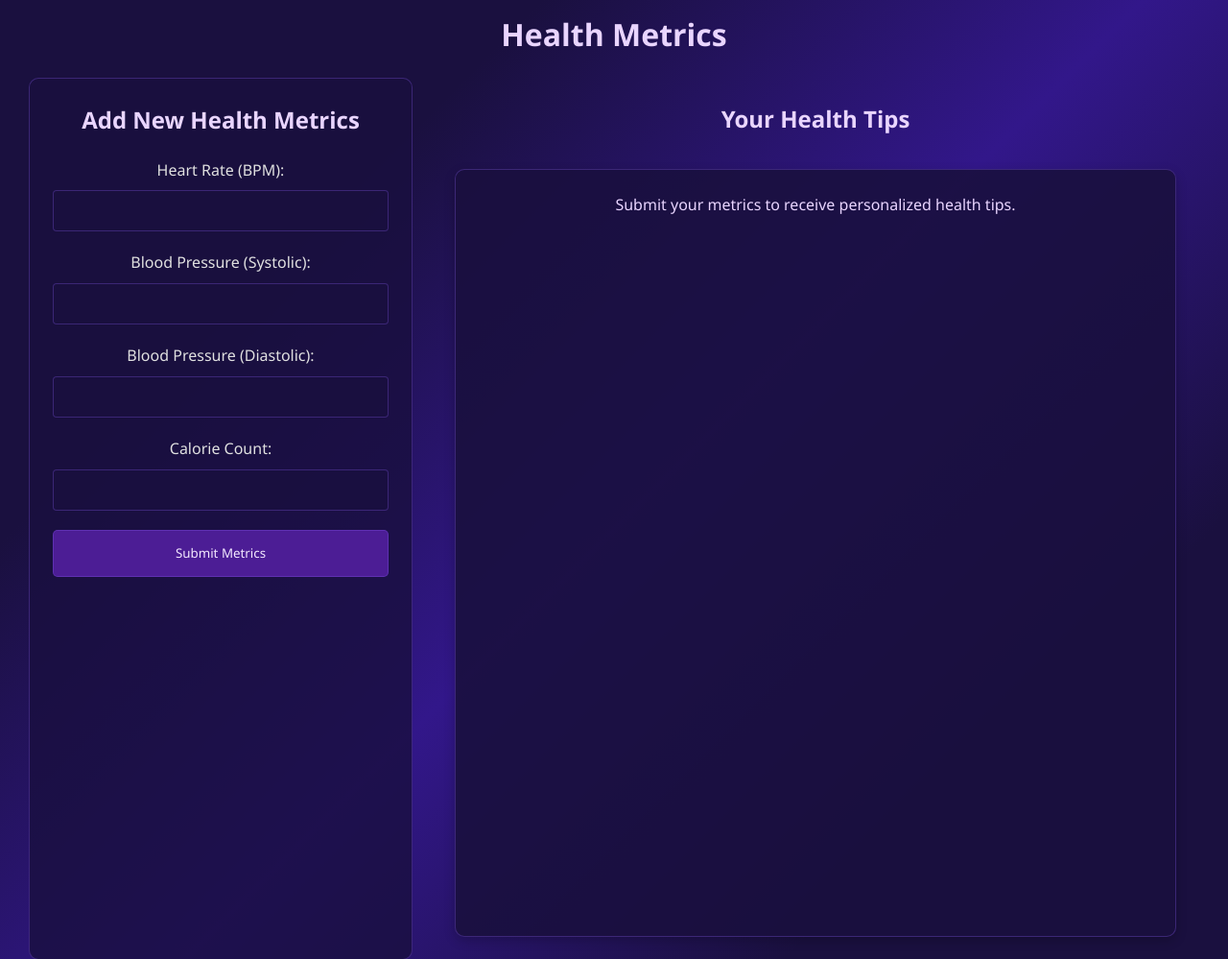
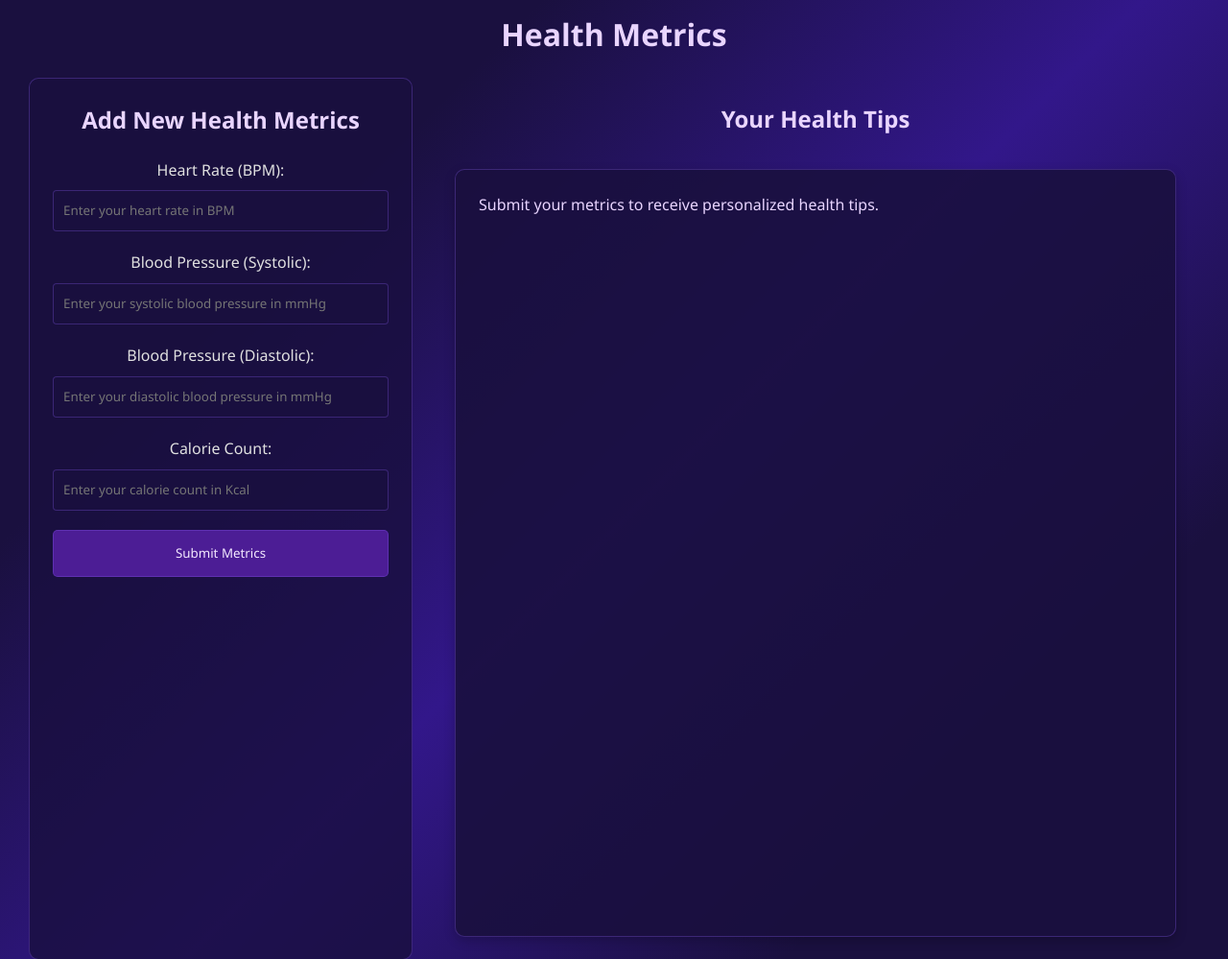
Before and after one commit to KanagalaPraneetha/Visionary-Health-Tracker, a Flask app: page /health-metrics in a window 1280 px wide. Shown: the part 60-1059 px from the top of the page at 96% size. Run offline with Flask 3, Linux system fonts and the light colour scheme; the visitor is signed in with stand-in values (Sample User, id 1).

Commit message:
updating!

```diff
--- a/static/css/health-metrics.css
+++ b/static/css/health-metrics.css
@@ -98,6 +98,7 @@ button:hover {
 }
 
 .tips-content {
+  text-align: left;
   width: 100%;
   min-height: 100vh;
   overflow: auto;
--- a/static/js/health-metrics.js
+++ b/static/js/health-metrics.js
@@ -92,8 +92,9 @@ document.addEventListener("DOMContentLoaded", function () {
               <div class="current-metrics">
                 <h3>Current Metrics:</h3>
                 <p>Heart Rate: ${data.metrics.heart_rate} BPM</p>
-                <p>Blood Pressure: ${data.metrics.blood_pressure}</p>
-                <p>Calorie Count: ${data.metrics.calorie_count}</p>
+                <p>Blood Pressure: ${data.metrics.blood_pressure} mmHg</p>
+                <p>Calorie Count: ${data.metrics.calorie_count}
+                kcal</p>
               </div>
             </div>
           `;
--- a/templates/health-metrics.html
+++ b/templates/health-metrics.html
@@ -18,6 +18,7 @@
           type="number"
           id="heart-rate"
           name="heart_rate"
+          placeholder="Enter your heart rate in BPM"
           required
           min="40"
           max="220"
@@ -30,6 +31,7 @@
           type="number"
           id="blood-pressure-systolic"
           name="blood_pressure_systolic"
+          placeholder="Enter your systolic blood pressure in mmHg"
           required
           min="70"
           max="200"
@@ -44,6 +46,7 @@
           type="number"
           id="blood-pressure-diastolic"
           name="blood_pressure_diastolic"
+          placeholder="Enter your diastolic blood pressure in mmHg"
           required
           min="40"
           max="130"
@@ -56,6 +59,7 @@
           type="number"
           id="calorie-count"
           name="calorie_count"
+          placeholder="Enter your calorie count in Kcal"
           required
           min="0"
           max="10000"
```
